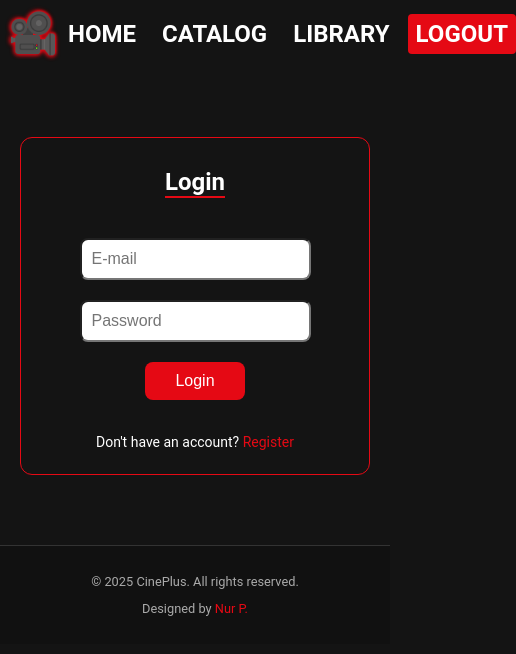
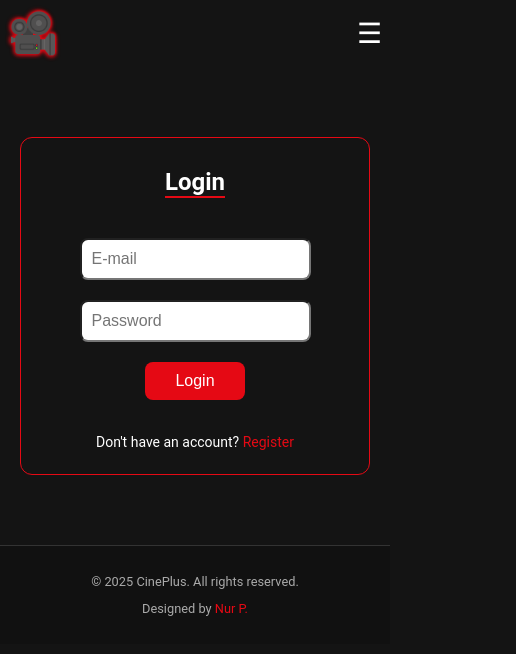
Before and after one commit to NurAleynaPektas/cine, a React (Vite) app: page /login in a window 390 px wide. Shown: the top 654 px of the page, 516 px wide, since content can reach past the window. Built offline with nearby package versions, Linux system fonts and the light colour scheme; sample sign-in values are in the browser's storage.

Commit message:
header css and pagination css

```diff
--- a/src/assets/pages/Catalog.modules.css
+++ b/src/assets/pages/Catalog.modules.css
@@ -58,11 +58,15 @@
   }
 }
 
-/*PAGİNATİON*/
 .pagination {
   margin-top: 20px;
   text-align: center;
   user-select: none;
+  display: flex;
+  justify-content: center;
+  align-items: center;
+  flex-wrap: wrap; /* Küçük ekranlar için elemanların alt alta geçmesine izin verir */
+  gap: 10px;
 }
 
 .pagination button {
@@ -92,6 +96,23 @@
   font-size: 1rem;
   color: #fff;
   vertical-align: middle;
+}
+
+/* Telefon görünümü için responsive düzenleme */
+@media (max-width: 480px) {
+  .pagination {
+    flex-direction: column;
+    gap: 12px;
+  }
+
+  .pagination button {
+    width: 100%; /* Butonlar ekranı kaplasın */
+    max-width: 200px;
+  }
+
+  .pagination span {
+    font-size: 0.95rem;
+  }
 }
 
 /* Responsive ayarlar */
--- a/src/assets/pages/Header.jsx
+++ b/src/assets/pages/Header.jsx
@@ -2,9 +2,11 @@ import { Link, NavLink, useNavigate } from "react-router-dom";
 import { useState, useEffect } from "react";
 import styles from "./Header.module.css";
 import { FaUser } from "react-icons/fa";
+
 export default function Header() {
   const navigate = useNavigate();
   const [token, setToken] = useState(localStorage.getItem("token"));
+  const [isMenuOpen, setIsMenuOpen] = useState(false);
 
   useEffect(() => {
     const onStorageChange = () => {
@@ -39,6 +41,7 @@ export default function Header() {
       </div>
 
       <div className={styles.rightContainer}>
+        {/* Yatay Menü - sadece PC görünümünde aktif olacak */}
         <div className={styles.headerLink}>
           <NavLink
             to="/"
@@ -49,7 +52,7 @@ export default function Header() {
             HOME
           </NavLink>
 
-          {token ? (
+          {token && (
             <>
               <NavLink
                 to="/catalog"
@@ -71,7 +74,6 @@ export default function Header() {
               >
                 LIBRARY
               </NavLink>
-
               <span
                 onClick={handleLogout}
                 className={styles.navItem}
@@ -89,8 +91,18 @@ export default function Header() {
                 LOGOUT
               </span>
             </>
-          ) : null}
+          )}
         </div>
+
+        {/* Hamburger butonu - sadece mobilde aktif olacak */}
+        {token && (
+          <div
+            className={styles.hamburger}
+            onClick={() => setIsMenuOpen(!isMenuOpen)}
+          >
+            ☰
+          </div>
+        )}
 
         {/* Kullanıcı ikonu */}
         {!token && (
@@ -103,6 +115,46 @@ export default function Header() {
           </span>
         )}
       </div>
+
+      {/* Mobil menü */}
+      {token && isMenuOpen && (
+        <div className={styles.dropdownMenu}>
+          <NavLink
+            to="/"
+            onClick={() => setIsMenuOpen(false)}
+            className={styles.navItem}
+          >
+            HOME
+          </NavLink>
+          <NavLink
+            to="/catalog"
+            onClick={() => setIsMenuOpen(false)}
+            className={styles.navItem}
+          >
+            CATALOG
+          </NavLink>
+          <NavLink
+            to="/library"
+            onClick={() => setIsMenuOpen(false)}
+            className={styles.navItem}
+          >
+            LIBRARY
+          </NavLink>
+          <span
+            onClick={() => {
+              handleLogout();
+              setIsMenuOpen(false);
+            }}
+            className={styles.navItem}
+            style={{
+              backgroundColor: "#e50914",
+              cursor: "pointer",
+            }}
+          >
+            LOGOUT
+          </span>
+        </div>
+      )}
     </header>
   );
 }
--- a/src/assets/pages/Header.module.css
+++ b/src/assets/pages/Header.module.css
@@ -23,6 +23,29 @@
   text-decoration: none;
   color: inherit;
   display: inline-block;
+}
+
+.letter {
+  display: inline-block;
+  opacity: 0;
+  animation: dropIn 0.5s ease forwards;
+}
+
+@keyframes dropIn {
+  0% {
+    opacity: 0;
+    transform: translateY(-50px);
+  }
+  100% {
+    opacity: 1;
+    transform: translateY(0);
+  }
+}
+
+.rightContainer {
+  display: flex;
+  align-items: center;
+  gap: 10px;
 }
 
 .headerLink {
@@ -56,32 +79,30 @@
   cursor: pointer;
 }
 
-.letter {
-  display: inline-block;
-  opacity: 0;
-  animation: dropIn 0.5s ease forwards;
+/* Hamburger menü ikonu */
+.hamburger {
+  font-size: 28px;
+  cursor: pointer;
+  color: white;
+  display: none; /* Mobilde aktif olacak */
 }
 
-@keyframes dropIn {
-  0% {
-    opacity: 0;
-    transform: translateY(-50px);
-  }
-  100% {
-    opacity: 1;
-    transform: translateY(0);
-  }
+/* Dropdown (mobil menü içeriği) */
+.dropdownMenu {
+  position: absolute;
+  top: 70px;
+  right: 10px;
+  background-color: #111;
+  border: 1px solid #e50914;
+  padding: 10px;
+  border-radius: 8px;
+  display: flex;
+  flex-direction: column;
+  gap: 10px;
+  z-index: 1000;
 }
 
-/* Yeni container flex düzeni */
-.rightContainer {
-  display: flex;
-  align-items: center;
-  gap: 10px;
-}
-
-/* Responsive */
-
+/* Tablet ve altı görünüm için */
 @media (max-width: 768px) {
   .headerCine {
     flex-direction: row;
@@ -99,15 +120,12 @@
     display: none;
   }
 
-  .rightContainer {
-    display: flex;
-    align-items: center;
-    gap: 12px;
+  .hamburger {
+    display: block;
   }
 
   .headerLink {
-    display: flex;
-    gap: 10px;
+    display: none; /* Menü gizleniyor, sadece hamburger olacak */
   }
 
   .userIcon {
@@ -116,48 +134,22 @@
   }
 
   .navItem {
-    font-size: 14px;
+    font-size: 16px;
     padding: 6px 8px;
+  }
+
+  .active {
+    font-size: 18px;
+  }
+}
+
+/* Daha küçük telefon görünümü */
+@media (max-width: 480px) {
+  .navItem {
+    font-size: 20px;
   }
 
   .active {
     font-size: 16px;
   }
 }
-
-@media (max-width: 480px) {
-  .headerCine {
-    flex-direction: row;
-    justify-content: space-between;
-    align-items: center;
-    padding: 10px 8px;
-  }
-
-  .logo {
-    justify-content: flex-start;
-    letter-spacing: 2px;
-  }
-
-  .logoText {
-    display: none;
-  }
-
-  .headerLink {
-    display: flex;
-    gap: 10px;
-  }
-
-  .userIcon {
-    position: static;
-    cursor: pointer;
-  }
-
-  .navItem {
-    font-size: 24px;
-    padding: 6px 8px;
-  }
-
-  .active {
-    font-size: 16px;
-  }
-}
```
